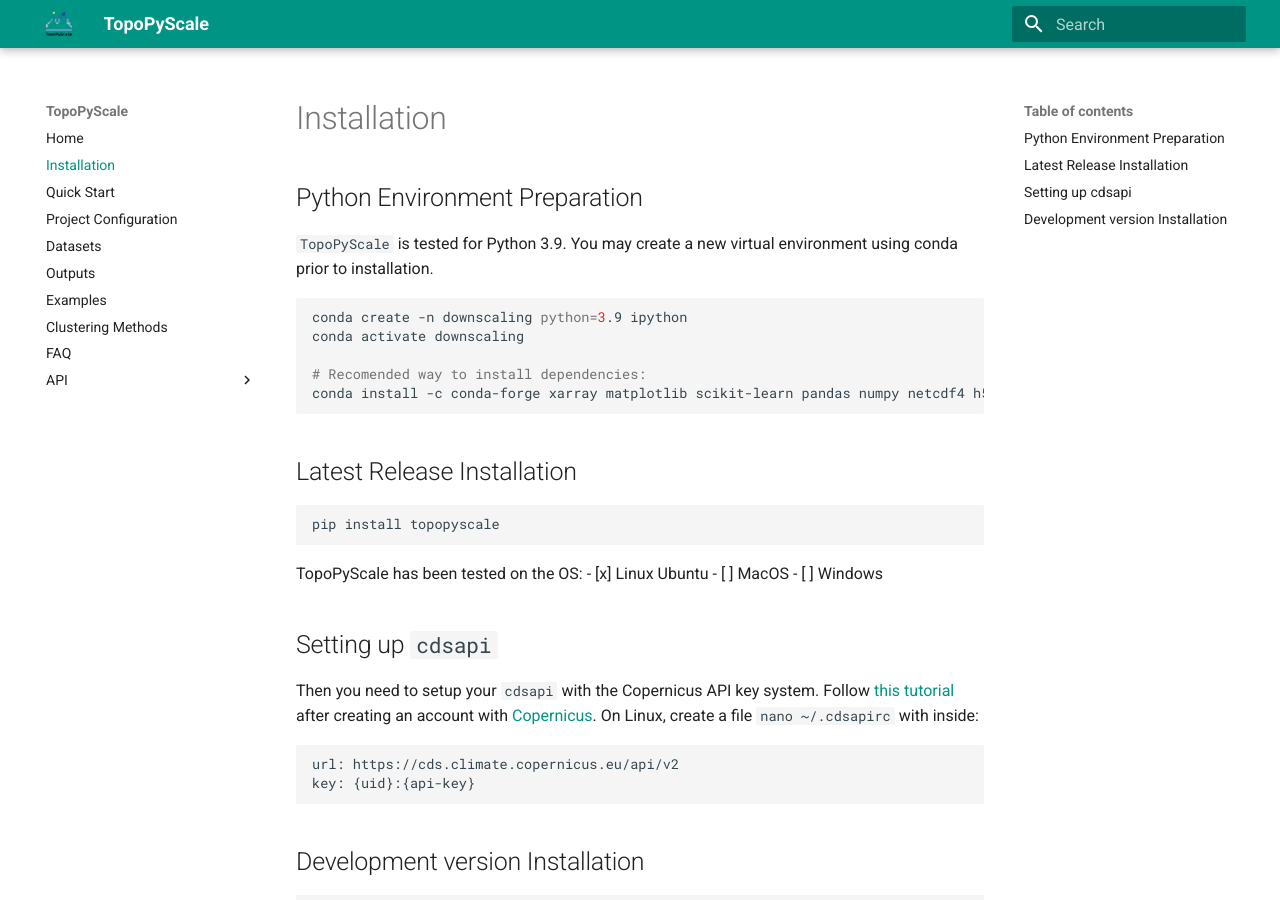
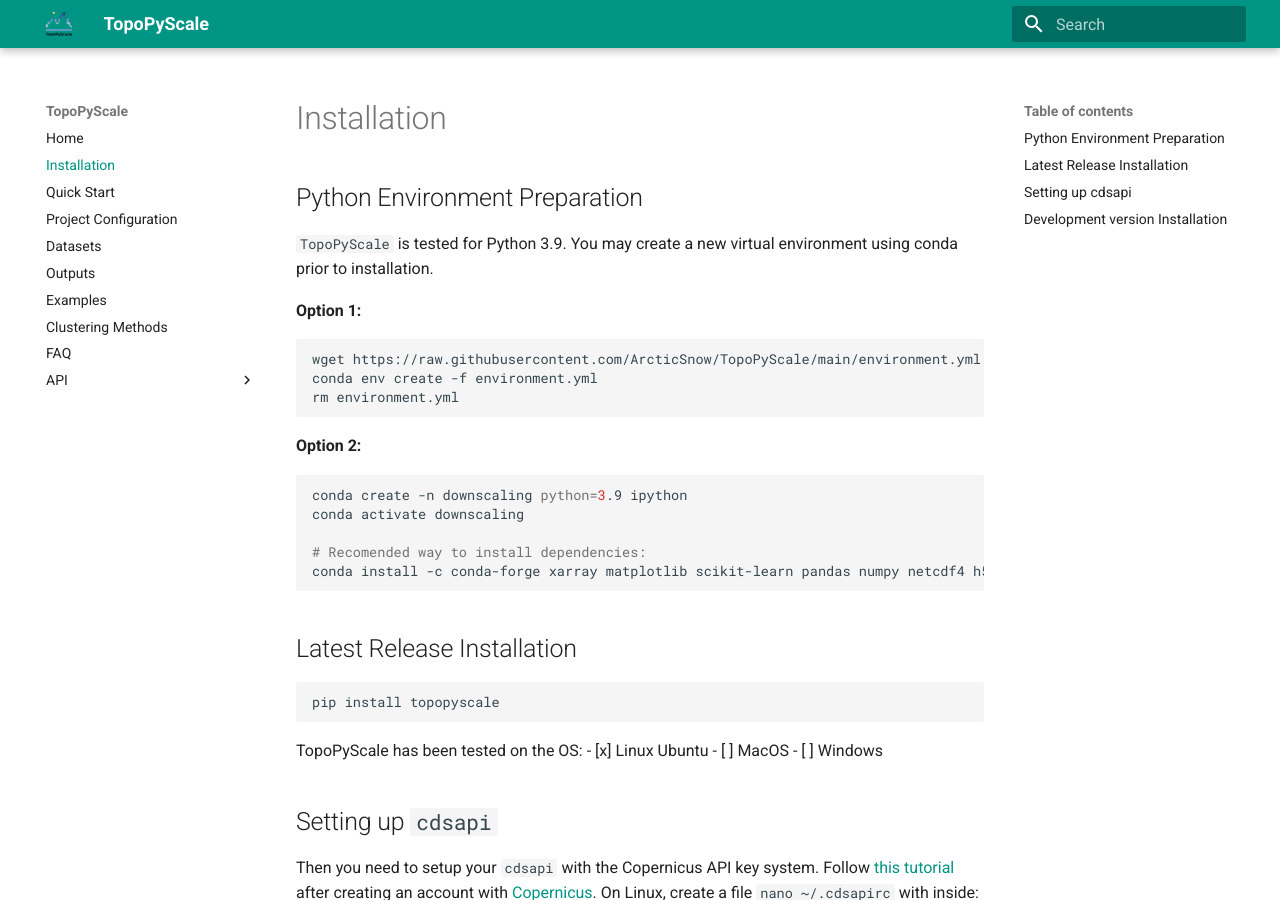
Before and after one commit to ArcticSnow/TopoPyScale_Documentation, an MkDocs documentation site: the page built from docs/01_install.md, in a window 1280 px wide and 900 px high. Built offline with MkDocs 1.6.1 and Material for MkDocs 9.7.7, drawn with Linux system fonts in a browser that asks for light colours.

Commit message:
edited install to use environment.yml

````diff
--- a/docs/01_install.md
+++ b/docs/01_install.md
@@ -3,6 +3,14 @@
 ## Python Environment Preparation
 `TopoPyScale` is tested for Python 3.9. You may create a new virtual environment using conda prior to installation.
 
+**Option 1:**
+```bash
+wget https://raw.githubusercontent.com/ArcticSnow/TopoPyScale/main/environment.yml
+conda env create -f environment.yml
+rm environment.yml
+```
+
+**Option 2:**
 ```bash
 conda create -n downscaling python=3.9 ipython
 conda activate downscaling
````
